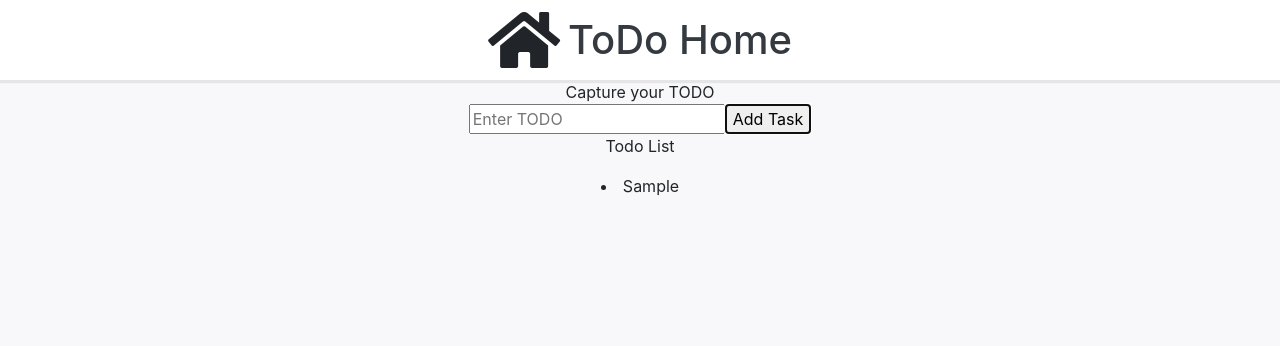
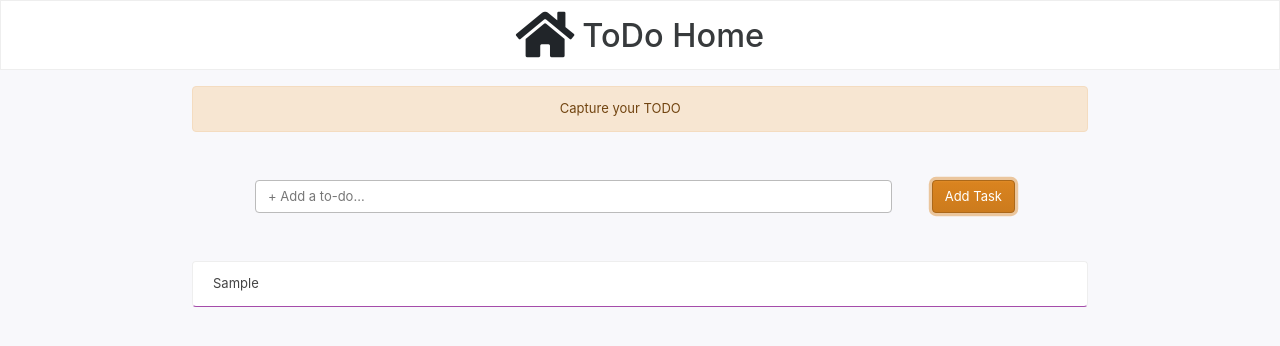
Before and after one commit to uday625/ReactTodoApp, a React (Create React App) app: page / in a window 1280 px wide. Both pictures are taken after typing "Sample" into the empty fields and a click on the button "Add Task". Shown: the top 346 px of the page. Built offline with nearby package versions, Linux system fonts and the light colour scheme.

Commit message:
added design changes

```diff
--- a/public/index.html
+++ b/public/index.html
@@ -19,8 +19,20 @@
       work correctly both with client-side routing and a non-root public URL.
       Learn how to configure a non-root public URL by running `npm run build`.
     -->
+
+    <!--
     <link rel="stylesheet" href="https://maxcdn.bootstrapcdn.com/bootstrap/4.0.0/css/bootstrap.min.css" integrity="sha384-Gn5384xqQ1aoWXA+058RXPxPg6fy4IWvTNh0E263XmFcJlSAwiGgFAW/dAiS6JXm" crossorigin="anonymous">
+    -->
+
     <link rel="stylesheet" href="https://use.fontawesome.com/releases/v5.5.0/css/all.css" integrity="sha384-B4dIYHKNBt8Bc12p+WXckhzcICo0wtJAoU8YZTY5qE0Id1GSseTk6S+L3BlXeVIU" crossorigin="anonymous">
+
+    <!--
+    <link rel="stylesheet" href="https://bootswatch.com/4/sketchy/bootstrap.min.css">
+    -->
+
+    <link rel="stylesheet" href="https://bootswatch.com/4/simplex/bootstrap.min.css">
+
+
 
     <title>ToDo App</title>
   </head>
--- /dev/null
+++ b/src/components/Heading/Heading.css
@@ -0,0 +1,4 @@
+.Heading {
+    width: 70%;
+    margin: 0 auto;
+}
--- a/src/components/Heading/Heading.js
+++ b/src/components/Heading/Heading.js
@@ -1,8 +1,8 @@
 import React from 'react';
-
+import './Heading.css'
 const Heading = props => {
     return (
-        <div> {props.title}</div>
+        <div className="alert alert-dismissible alert-warning mt-3 Heading" > {props.title}</div>
     );
 }
 
--- a/src/components/Navbar/Navbar.css
+++ b/src/components/Navbar/Navbar.css
@@ -1,5 +1,4 @@
 .NavbarHeader {
-    height: 80px;
+    height: 70px;
     justify-content: center;
-    box-shadow: 1px 1px 1px 2px rgba(0,0,0,.08);
 }
--- a/src/components/Navbar/Navbar.js
+++ b/src/components/Navbar/Navbar.js
@@ -4,7 +4,7 @@ import './Navbar.css';
 const Header = props => {
     return (
 
-        <nav className="NavbarHeader navbar navbar-white bg-white">
+        <nav className="NavbarHeader navbar navbar-expand-lg navbar-light bg-light">
             <div className="Container ">
                 <div className="d-flex justify-content-center">
                     <i className="fa fa-home fa-4x"></i>
--- /dev/null
+++ b/src/components/TodoForm/TodoForm.css
@@ -0,0 +1,4 @@
+.TodoFormMain{
+    Width: 70%;
+    margin: 0 auto;
+}
--- a/src/components/TodoForm/TodoForm.js
+++ b/src/components/TodoForm/TodoForm.js
@@ -1,16 +1,26 @@
 import React, {Fragment} from 'react';
+import './TodoForm.css';
 
 const TodoForm = props => {
     return (
         <Fragment>
-            <form onSubmit= {props.addTodo}>
-                <input
-                    type="text"
-                    placeholder="Enter TODO"
-                    value={props.currentItem}
-                    onChange ={props.changetodo}></input>
-                <button type="submit"> Add Task</button>
-            </form>
+            <div className='TodoFormMain'>
+                <form onSubmit= {props.addTodo}>
+                    <div className="form-group row m-5">
+                        <div className="col-sm-10">
+                            <input className="form-control"
+                                type="text"
+                                placeholder="+ Add a to-do..."
+                                value={props.currentItem}
+                                onChange ={props.changetodo}>
+                            </input>
+                        </div>
+                        <div className ="col-sm-2">
+                            <button type="submit" className="btn btn-warning"> Add Task</button>
+                        </div>
+                    </div>
+                </form>
+            </div>
         </Fragment>
     );
 }
--- /dev/null
+++ b/src/components/TodoItems/TodoItem/TodoItem.css
@@ -0,0 +1,9 @@
+.TodoItemMain {
+    width: 70%;
+    margin:0 auto;
+    text-align: left;
+}
+
+.itemborder{
+    border-bottom-color: #a54caa;
+}
--- a/src/components/TodoItems/TodoItem/TodoItem.js
+++ b/src/components/TodoItems/TodoItem/TodoItem.js
@@ -1,10 +1,17 @@
 import React from 'react';
+import './TodoItem.css';
 
 const TodoItem = props => {
     return (
-        <div>
-            <li onClick={props.click}> {props.todoitem}</li>
+        <div className="TodoItemMain">
+            <div className="list-group">
+                <li className="list-group-item list-group-item-action itemborder" onClick={props.click} > {props.todoitem} </li>
+            </div>
         </div>
+
+
+
+
     );
 }
 
--- a/src/containers/TodoList/TodoList.js
+++ b/src/containers/TodoList/TodoList.js
@@ -55,7 +55,6 @@ class TodoList extends Component {
                     changetodo = {this.handleChangeInput}
                     currentItem = {this.state.currentItem.task}
                     />
-                <p> Todo List</p>
                 <TodoItems
                     todoitems = {this.state.todos}
                     clicked = {this.handleDeleteItem}
```
